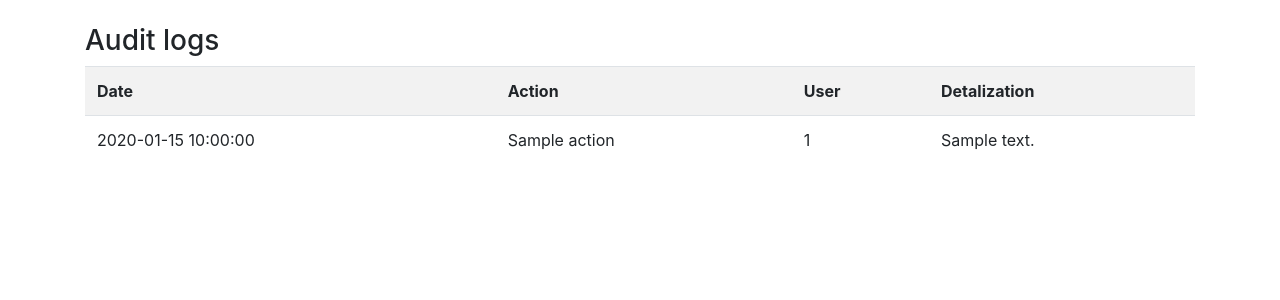
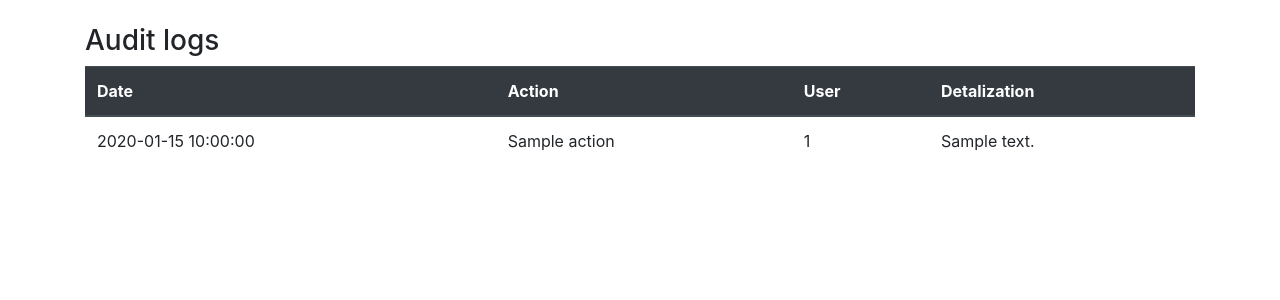
Before and after one commit to IevaStren/ProjectPersonalFinanceManagement, a Flask app: template website/templates/admin_audit.html in a window 1280 px wide. Shown: the part 56-356 px from the top of the page. Run offline with Flask 3, Linux system fonts and the light colour scheme; the template is opened without the code that fills it: most values are stand-ins (such as "Sample title", 1, 10 or a date in 2020); some libraries are stand-ins or nearby versions.

Commit message:
Update admin_audit.html thead dark

```diff
--- a/website/templates/admin_audit.html
+++ b/website/templates/admin_audit.html
@@ -5,6 +5,7 @@
 <h3>{{ _("Audit logs") }}</h3>
 
 <table class="table table-striped">
+<thead class="thead-dark">
   <tr>
     <th>{{ _("Date") }}</th>
     <th>{{ _("Action") }}</th>
```
